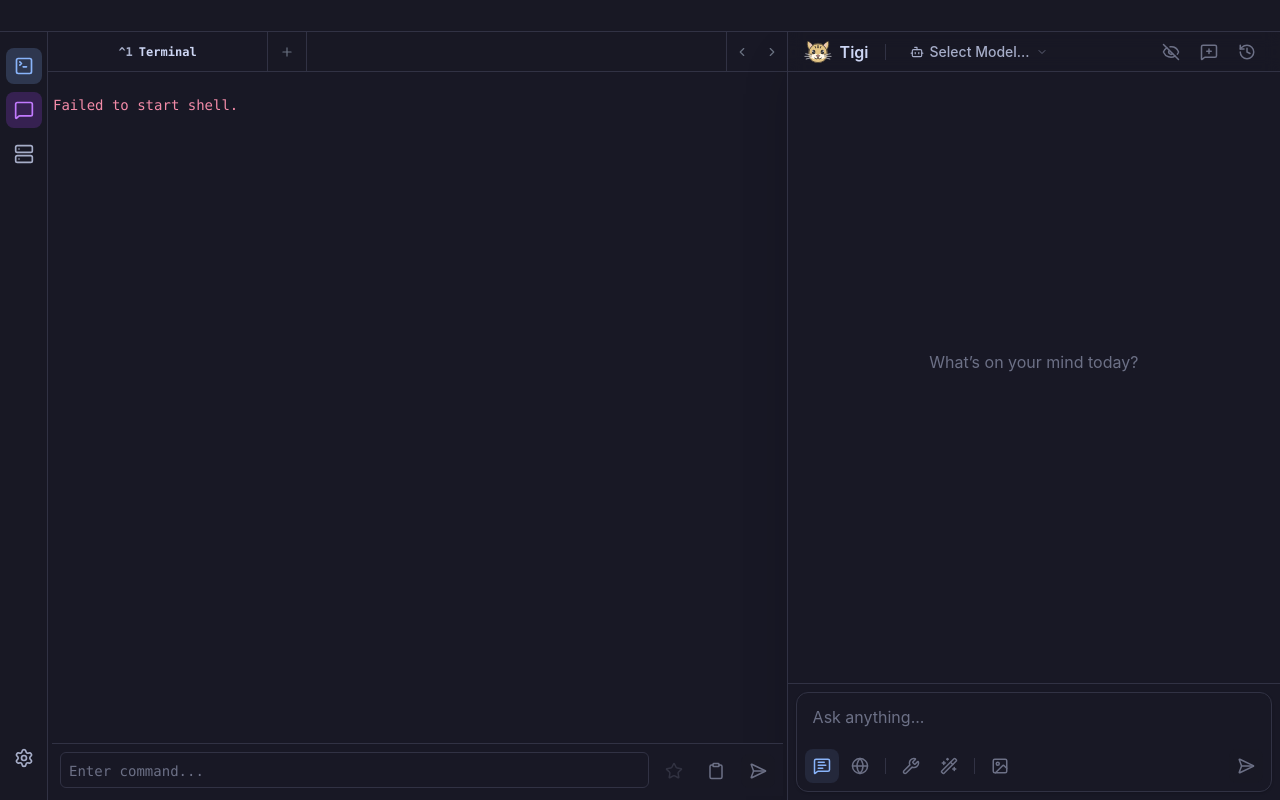
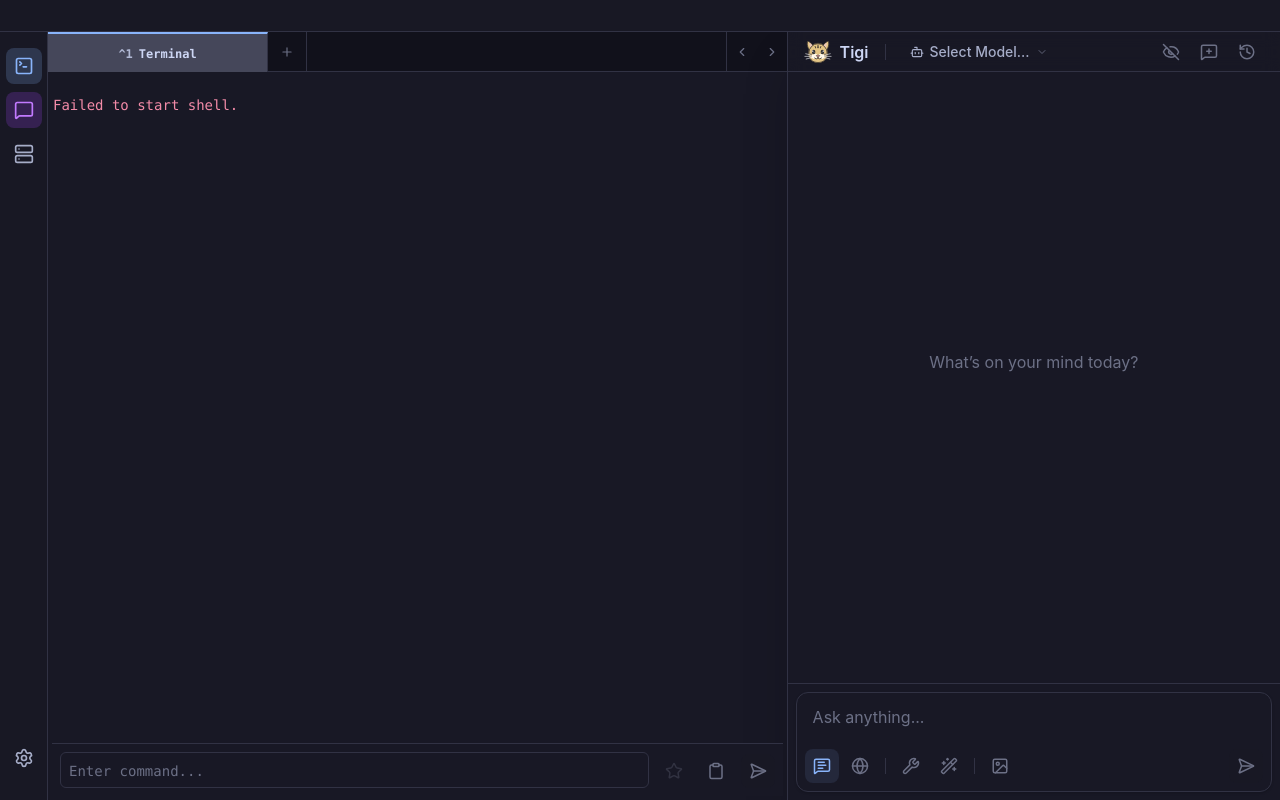
Before and after one commit to ZPVIP/tiginal, a React (Vite) app: page / in a window 1280 px wide. Built offline with nearby package versions, Linux system fonts and the light colour scheme.

Commit message:
Update TerminalView styling and themes

```diff
--- a/src/renderer/components/Terminal/TerminalView.tsx
+++ b/src/renderer/components/Terminal/TerminalView.tsx
@@ -682,7 +682,9 @@ export function TerminalView({ onActivePathChange }: TerminalViewProps) {
   return (
     <div className="flex flex-col h-full bg-background font-mono text-sm">
       {/* Tab Bar */}
-      <div className="flex bg-surface/50 border-b border-border select-none shrink-0" style={{ height: '40px' }}>
+      <div className="relative flex bg-tab-inactive select-none shrink-0" style={{ height: '40px' }}>
+        {/* Bottom border that active tab will cover */}
+        <div className="absolute bottom-0 left-0 right-0 h-px bg-border" />
         <div
            ref={tabsContainerRef}
            className="flex-1 flex h-full overflow-x-auto no-scrollbar scroll-smooth"
@@ -697,8 +699,10 @@ export function TerminalView({ onActivePathChange }: TerminalViewProps) {
                   }}
                   title={tab.cwd || 'Terminal'}
                   className={clsx(
-                      "flex items-center px-2 h-full cursor-pointer transition-colors border-r border-border min-w-[220px] max-w-[220px]",
-                      activeTabId === tab.id ? "bg-background text-text-main font-bold" : "text-text-sec bg-surface hover:bg-surface/80 hover:text-text-main",
+                      "flex items-center px-2 cursor-pointer transition-colors border-r border-border min-w-[220px] max-w-[220px]",
+                      activeTabId === tab.id
+                        ? "relative z-10 bg-tab-active text-text-main font-bold h-[calc(100%+1px)] border-t-2 border-t-primary"
+                        : "text-text-sec bg-tab-inactive hover:bg-elevated hover:text-text-main h-full",
                       "whitespace-nowrap"
                   )}
                 >
@@ -726,17 +730,17 @@ export function TerminalView({ onActivePathChange }: TerminalViewProps) {
 
             <button
                 onClick={createTab}
-                className="px-3 h-full flex items-center justify-center text-gray-500 hover:text-white hover:bg-white/5 border-r border-border"
+                className="px-3 h-full flex items-center justify-center text-text-muted hover:text-text-main hover:bg-elevated border-r border-border"
             >
                 <Plus size={14} />
             </button>
         </div>
 
-        <div className="flex items-center bg-surface border-l border-border h-full">
-            <button onClick={() => scrollTabs('left')} className="p-2 h-full hover:bg-white/5 hover:text-white text-gray-500">
+        <div className="flex items-center bg-tab-inactive border-l border-border h-full">
+            <button onClick={() => scrollTabs('left')} className="p-2 h-full hover:bg-elevated hover:text-text-main text-text-muted">
                 <ChevronLeft size={14} />
             </button>
-            <button onClick={() => scrollTabs('right')} className="p-2 h-full hover:bg-white/5 hover:text-white text-gray-500">
+            <button onClick={() => scrollTabs('right')} className="p-2 h-full hover:bg-elevated hover:text-text-main text-text-muted">
                 <ChevronRight size={14} />
             </button>
         </div>
--- a/src/renderer/index.css
+++ b/src/renderer/index.css
@@ -7,6 +7,8 @@
   --color-elevated: var(--bg-elevated);
   --color-border: var(--border-color);
   --color-primary: var(--accent-primary);
+  --color-tab-active: var(--tab-active);
+  --color-tab-inactive: var(--bg-tertiary);
 
   --color-text-main: var(--text-primary);
   --color-text-sec: var(--text-secondary);
--- a/src/renderer/themes/index.ts
+++ b/src/renderer/themes/index.ts
@@ -71,13 +71,13 @@ export const themes: Theme[] = [
     type: 'dark',
     colors: {
       surface: '#14191f',
-      sidebar: '#333333',
+      sidebar: '#23282a',
       elevated: '#3c3c3c',
       border: '#222222',
       textSecondary: '#cccccc',
       textMuted: '#858585',
       primary: '#007acc',
-      tabActive: '#1e1e1e',
+      tabActive: '#14191f',
       tabHover: '#2a2d2e',
       splitBorderActive: '#007acc',
     },
```
